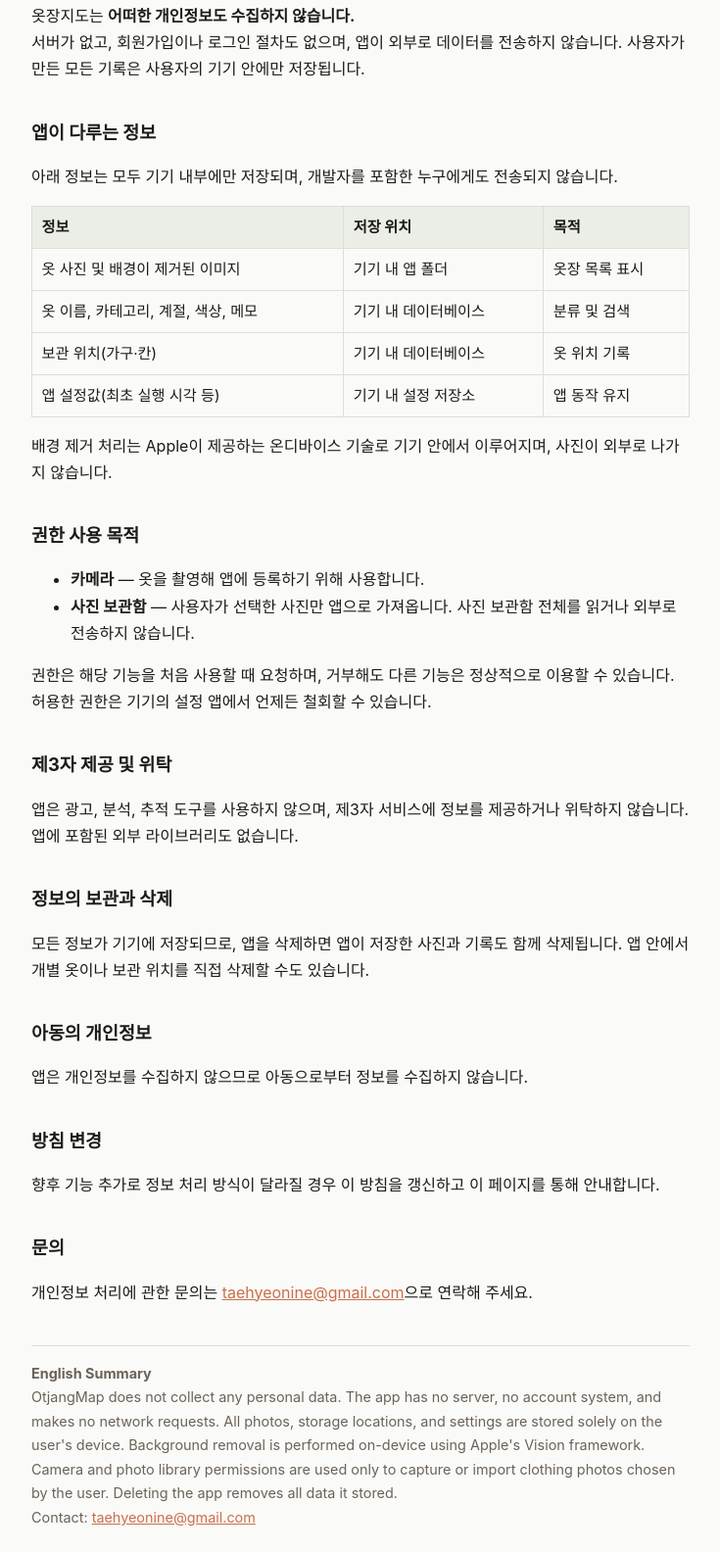
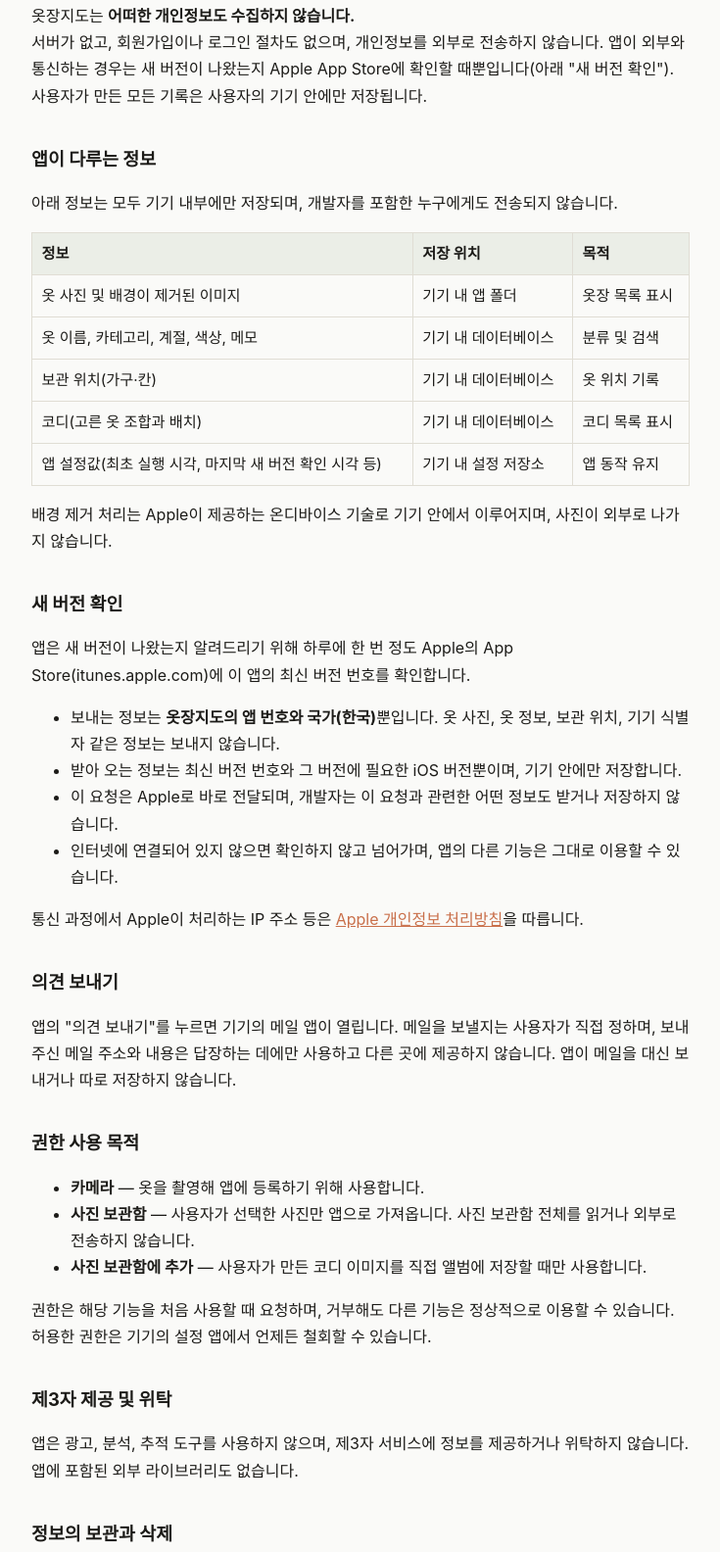
Before and after one commit to pherd94/otjangmap-privacy, a plain HTML site: page index.html in a window 1280 px wide. Shown: the part 306-1890 px from the top of the page at 98% size, without its empty margins (272-1007 px from the left). Drawn offline with Linux system fonts and the light colour scheme.

Commit message:
1.0.1 개정: 새 버전 확인(App Store 조회)·의견 보내기·코디 반영

```diff
--- a/index.html
+++ b/index.html
@@ -32,14 +32,15 @@
 </head>
 <body>
 <h1>옷장지도 개인정보 처리방침</h1>
-<p class="effective">시행일: 2026-08-22</p>
+<p class="effective">시행일: 2026-10-02 (1.0.1 개정 · 최초 2026-08-22)</p>
 
 <p>옷장지도(이하 "앱")는 사용자의 개인정보를 소중하게 생각합니다.<br>
 이 문서는 앱이 어떤 정보를 다루는지 설명합니다.</p>
 
 <h2>요약</h2>
 <p>옷장지도는 <strong>어떠한 개인정보도 수집하지 않습니다.</strong><br>
-서버가 없고, 회원가입이나 로그인 절차도 없으며, 앱이 외부로 데이터를 전송하지 않습니다.
+서버가 없고, 회원가입이나 로그인 절차도 없으며, 개인정보를 외부로 전송하지 않습니다.
+앱이 외부와 통신하는 경우는 새 버전이 나왔는지 Apple App Store에 확인할 때뿐입니다(아래 "새 버전 확인").
 사용자가 만든 모든 기록은 사용자의 기기 안에만 저장됩니다.</p>
 
 <h2>앱이 다루는 정보</h2>
@@ -49,15 +50,30 @@
   <tr><td>옷 사진 및 배경이 제거된 이미지</td><td>기기 내 앱 폴더</td><td>옷장 목록 표시</td></tr>
   <tr><td>옷 이름, 카테고리, 계절, 색상, 메모</td><td>기기 내 데이터베이스</td><td>분류 및 검색</td></tr>
   <tr><td>보관 위치(가구·칸)</td><td>기기 내 데이터베이스</td><td>옷 위치 기록</td></tr>
-  <tr><td>앱 설정값(최초 실행 시각 등)</td><td>기기 내 설정 저장소</td><td>앱 동작 유지</td></tr>
+  <tr><td>코디(고른 옷 조합과 배치)</td><td>기기 내 데이터베이스</td><td>코디 목록 표시</td></tr>
+  <tr><td>앱 설정값(최초 실행 시각, 마지막 새 버전 확인 시각 등)</td><td>기기 내 설정 저장소</td><td>앱 동작 유지</td></tr>
 </table>
 
 <p>배경 제거 처리는 Apple이 제공하는 온디바이스 기술로 기기 안에서 이루어지며, 사진이 외부로 나가지 않습니다.</p>
+
+<h2>새 버전 확인</h2>
+<p>앱은 새 버전이 나왔는지 알려드리기 위해 하루에 한 번 정도 Apple의 App Store(itunes.apple.com)에 이 앱의 최신 버전 번호를 확인합니다.</p>
+<ul>
+  <li>보내는 정보는 <strong>옷장지도의 앱 번호와 국가(한국)</strong>뿐입니다. 옷 사진, 옷 정보, 보관 위치, 기기 식별자 같은 정보는 보내지 않습니다.</li>
+  <li>받아 오는 정보는 최신 버전 번호와 그 버전에 필요한 iOS 버전뿐이며, 기기 안에만 저장합니다.</li>
+  <li>이 요청은 Apple로 바로 전달되며, 개발자는 이 요청과 관련한 어떤 정보도 받거나 저장하지 않습니다.</li>
+  <li>인터넷에 연결되어 있지 않으면 확인하지 않고 넘어가며, 앱의 다른 기능은 그대로 이용할 수 있습니다.</li>
+</ul>
+<p>통신 과정에서 Apple이 처리하는 IP 주소 등은 <a href="https://www.apple.com/kr/legal/privacy/">Apple 개인정보 처리방침</a>을 따릅니다.</p>
+
+<h2>의견 보내기</h2>
+<p>앱의 "의견 보내기"를 누르면 기기의 메일 앱이 열립니다. 메일을 보낼지는 사용자가 직접 정하며, 보내 주신 메일 주소와 내용은 답장하는 데에만 사용하고 다른 곳에 제공하지 않습니다. 앱이 메일을 대신 보내거나 따로 저장하지 않습니다.</p>
 
 <h2>권한 사용 목적</h2>
 <ul>
   <li><strong>카메라</strong> — 옷을 촬영해 앱에 등록하기 위해 사용합니다.</li>
   <li><strong>사진 보관함</strong> — 사용자가 선택한 사진만 앱으로 가져옵니다. 사진 보관함 전체를 읽거나 외부로 전송하지 않습니다.</li>
+  <li><strong>사진 보관함에 추가</strong> — 사용자가 만든 코디 이미지를 직접 앨범에 저장할 때만 사용합니다.</li>
 </ul>
 <p>권한은 해당 기능을 처음 사용할 때 요청하며, 거부해도 다른 기능은 정상적으로 이용할 수 있습니다.
 허용한 권한은 기기의 설정 앱에서 언제든 철회할 수 있습니다.</p>
@@ -81,8 +97,9 @@
 
 <div class="footnote">
 <strong>English Summary</strong><br>
-OtjangMap does not collect any personal data. The app has no server, no account system, and makes no
-network requests. All photos, storage locations, and settings are stored solely on the user's device.
+OtjangMap does not collect any personal data. The app has no server and no account system. The app's only
+network request is a periodic check with Apple's App Store (itunes.apple.com) for the latest version number;
+it sends no personal data and the developer receives nothing. All photos, storage locations, and settings are stored solely on the user's device.
 Background removal is performed on-device using Apple's Vision framework. Camera and photo library
 permissions are used only to capture or import clothing photos chosen by the user. Deleting the app
 removes all data it stored.<br>
```
